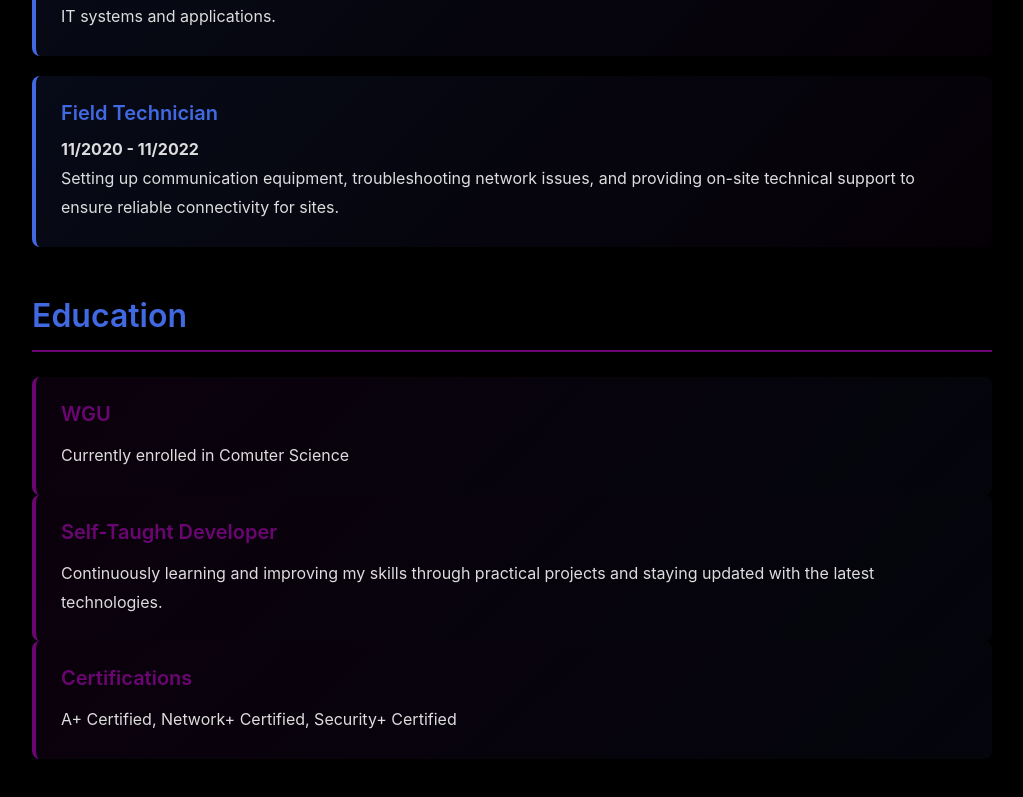
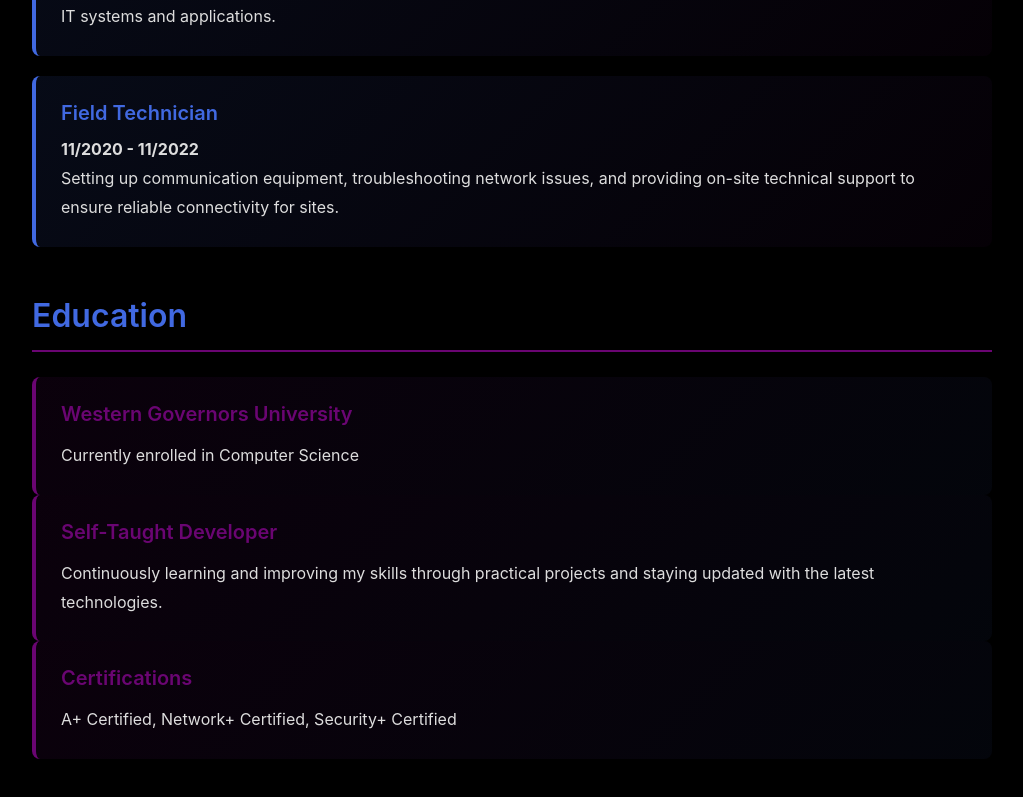
Before and after one commit to LycanitCoding/Website-Lycanitcode, a React (Create React App) app in the folder frontend/: page /about in a window 1280 px wide. Shown: the part 1596-2393 px from the top of the page, without its empty margins (128-1151 px from the left). Built offline with nearby package versions, Linux system fonts and the light colour scheme; sample sign-in values are in the browser's storage.

Commit message:
test commit

```diff
--- a/frontend/src/pages/About.js
+++ b/frontend/src/pages/About.js
@@ -84,9 +84,9 @@ const About = () => {
         <div className="about-section">
           <h2>Education</h2>
           <div className="education-item">
-            <h3>WGU</h3>
+            <h3>Western Governors University</h3>
             <p>
-              Currently enrolled in Comuter Science
+              Currently enrolled in Computer Science
             </p>
           </div>
           <div className="education-item">
```
